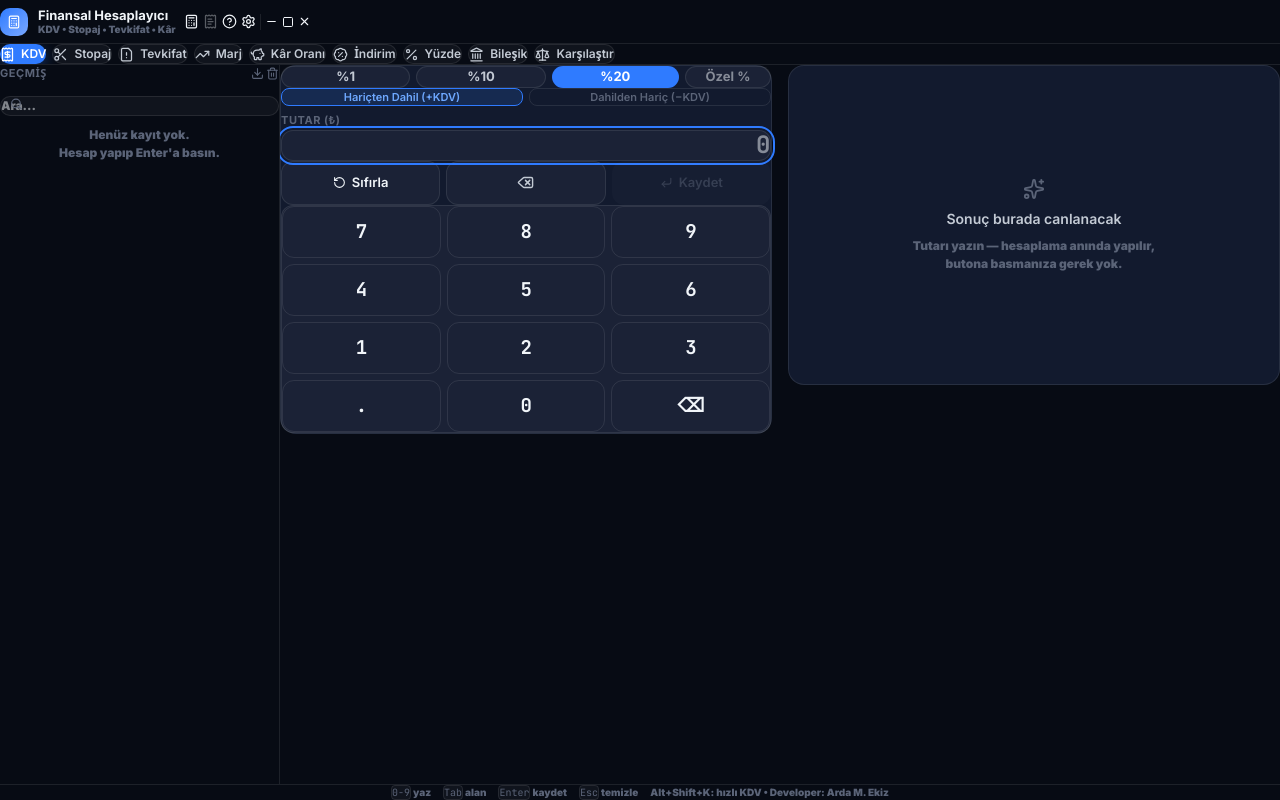
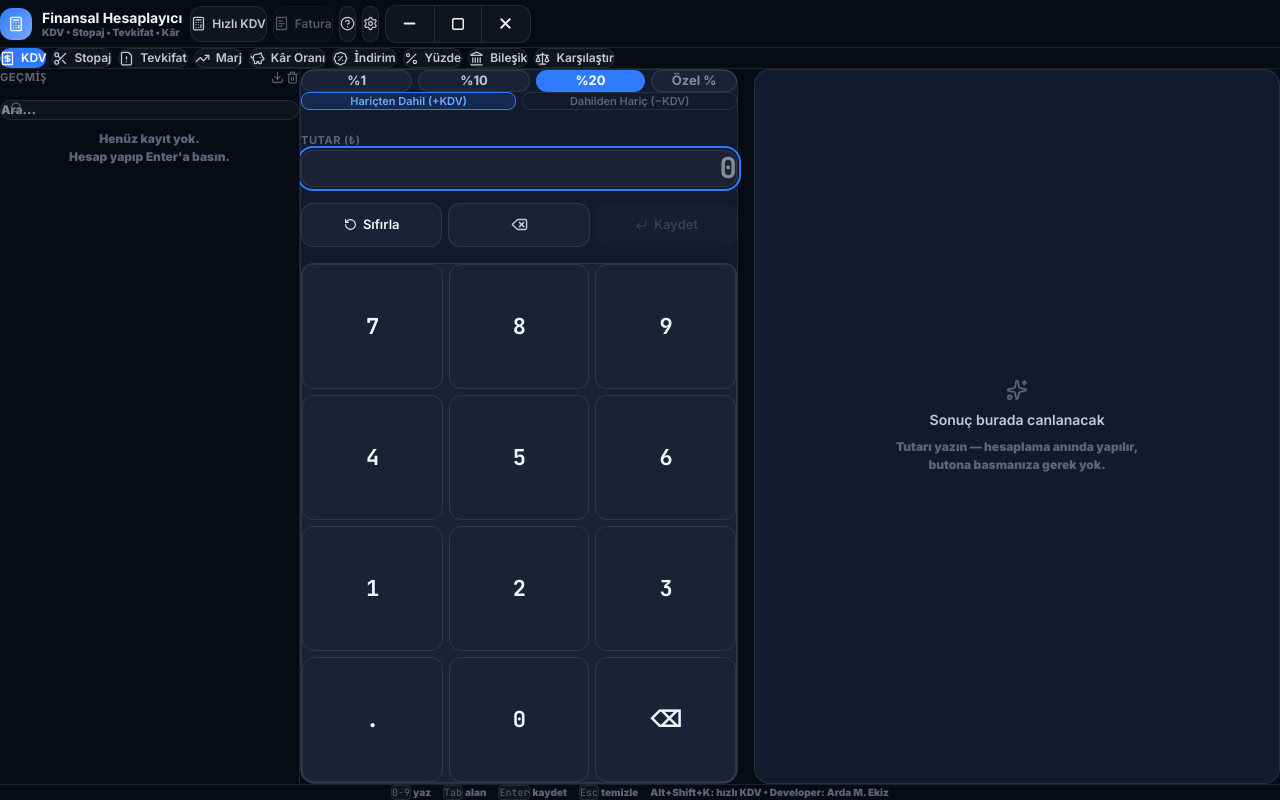
Before and after one commit to ArdaEkiz0/finansal-hesaplayici, a React (Vite) app: page / in a window 1280 px wide. Built offline with nearby package versions, Linux system fonts and the light colour scheme.

Commit message:
Pencere kontrolleri buyutuldu, uygulama tam ekran aciliyor, tus takimi ekrani dolduruyor

```diff
--- a/electron/main.ts
+++ b/electron/main.ts
@@ -174,7 +174,12 @@ function createMainWindow(): void {
     setTimeout(() => {
       if (splashWindow) splashWindow.close();
       mainWindow?.show();
+      mainWindow?.maximize();
     }, 3500);
+  });
+
+  mainWindow.webContents.on("preload-error", (_e, preloadPath, err) => {
+    log(`Preload hatasi: ${preloadPath} - ${err}`);
   });
 
   mainWindow.on("closed", () => {
--- a/src/App.tsx
+++ b/src/App.tsx
@@ -21,12 +21,12 @@ function MainApp() {
       <ModeSelector />
 
       <div className="flex-1 flex min-h-0 overflow-hidden">
-        <div className="hidden xl:block w-[280px] shrink-0 min-h-0" style={{ borderRight: "1px solid var(--color-glass-border)" }}>
+        <div className="hidden xl:block w-[300px] shrink-0 min-h-0" style={{ borderRight: "1px solid var(--color-glass-border)" }}>
           <HistoryPanel />
         </div>
 
-        <main className="flex-1 min-w-0 min-h-0 overflow-y-auto">
-          <div className="h-full w-full max-w-[1100px] mx-auto px-4 sm:px-6 py-4 grid gap-4 lg:grid-cols-[minmax(0,1fr)_minmax(0,1fr)] items-start">
+        <main className="flex-1 min-w-0 min-h-0 flex flex-col overflow-hidden">
+          <div className="flex-1 min-h-0 w-full max-w-[1440px] mx-auto px-4 sm:px-6 py-4 grid gap-4 lg:grid-cols-[minmax(0,5fr)_minmax(0,6fr)] items-stretch overflow-y-auto">
             <CalcPanel />
             <ResultPanel />
           </div>
--- a/src/components/CalcPanel.tsx
+++ b/src/components/CalcPanel.tsx
@@ -49,7 +49,7 @@ export function CalcPanel() {
   const digits = ["7", "8", "9", "4", "5", "6", "1", "2", "3", ".", "0", "⌫"];
 
   return (
-    <section className="card p-4 space-y-4 min-w-0">
+    <section className="card p-4 gap-4 min-w-0 h-full flex flex-col min-h-[540px]">
       {(mode === "kdv" || mode === "tevkifat" || mode === "kdvCompare") && (
         <div className="space-y-2">
           <div className="flex gap-1.5">
@@ -192,11 +192,11 @@ export function CalcPanel() {
         )}
       </div>
 
-      <div className="card-soft p-2">
-        <div className="grid grid-cols-3 gap-1.5">
+      <div className="card-soft p-2 flex-1 min-h-0 flex flex-col">
+        <div className="grid grid-cols-3 grid-rows-4 gap-1.5 flex-1 min-h-0">
           {digits.map((d) => (
             <button key={d} onClick={() => (d === "⌫" ? deleteLast() : appendDigit(d))}
-              className="h-[52px] rounded-xl font-bold text-[19px] num-display btn-press focus-ring"
+              className="h-full min-h-[52px] rounded-xl font-bold text-[22px] num-display btn-press focus-ring"
               style={{ background: "var(--color-bg-elevated)", color: "var(--color-text-primary)", border: "1px solid var(--color-glass-border)" }}>
               {d}
             </button>
--- a/src/components/ResultPanel.tsx
+++ b/src/components/ResultPanel.tsx
@@ -59,7 +59,7 @@ export function ResultPanel() {
   }
 
   return (
-    <section className="card p-5 space-y-4 min-w-0 anim-fade-up" key={result.display + result.detail}>
+    <section className="card p-5 space-y-4 min-w-0 anim-fade-up h-full flex flex-col" key={result.display + result.detail}>
       <div className="flex items-center justify-between gap-2">
         <span className="text-[11px] font-bold uppercase tracking-wider truncate" style={{ color: "var(--color-text-tertiary)" }}>{result.detail}</span>
         <span className="text-[10px] px-2 py-0.5 rounded-full font-bold shrink-0" style={{ background: "rgba(22,185,129,.14)", color: "var(--color-success)" }}>CANLI</span>
@@ -86,7 +86,7 @@ export function ResultPanel() {
       </div>
 
       {result.rows && result.rows.length > 0 && (
-        <div className="card-soft p-1.5">
+        <div className="card-soft p-1.5 flex-1 min-h-0 overflow-y-auto">
           {result.rows.map((d, i) => (
             <button key={i} onClick={() => copyText(d.value, `${d.label} kopyalandı`)} title="Kopyalamak için tıkla"
               className="w-full flex items-center justify-between px-2.5 py-2 rounded-lg text-left btn-press"
--- a/src/components/TitleBar.tsx
+++ b/src/components/TitleBar.tsx
@@ -1,5 +1,5 @@
 import { useStore } from "../store/useStore";
-import { Minus, Square, X, Settings, HelpCircle, Calculator, ReceiptText } from "lucide-react";
+import { Minus, Square, Copy, X, Settings, HelpCircle, Calculator, ReceiptText } from "lucide-react";
 import { useState, useEffect } from "react";
 
 export function TitleBar() {
@@ -9,53 +9,82 @@ export function TitleBar() {
   const toggleInvoice = useStore((s) => s.toggleInvoice);
   const result = useStore((s) => s.result);
   const [isMax, setIsMax] = useState(false);
+  const [noBridge, setNoBridge] = useState(false);
 
   useEffect(() => {
     const api = (window as unknown as { electronAPI?: { onMaximizeChange?: (cb: (_e: unknown, m: boolean) => void) => void; isMaximized?: () => Promise<boolean> } }).electronAPI;
-    api?.onMaximizeChange?.((_e, m) => setIsMax(m));
-    api?.isMaximized?.().then(setIsMax).catch(() => {});
+    if (!api) {
+      setNoBridge(true);
+      return;
+    }
+    api.onMaximizeChange?.((_e, m) => setIsMax(m));
+    api.isMaximized?.().then(setIsMax).catch(() => {});
   }, []);
 
   const api = (window as unknown as { electronAPI?: { minimize?: () => void; maximize?: () => void; close?: () => void } }).electronAPI;
 
-  const iconBtn = "no-drag p-2 rounded-lg btn-press focus-ring transition-colors";
-  const iconColor = "var(--color-text-tertiary)";
+  const toolBtn =
+    "no-drag flex items-center gap-1.5 px-2.5 h-9 rounded-xl btn-press focus-ring transition-colors text-[12px] font-semibold";
+  const winBtn =
+    "no-drag flex items-center justify-center w-12 h-9 btn-press focus-ring transition-colors";
 
   return (
-    <div className="drag-region flex items-center h-11 px-3 shrink-0 gap-2" style={{ background: "var(--color-bg-base)", borderBottom: "1px solid var(--color-glass-border)" }}>
+    <div
+      className="drag-region flex items-center h-12 px-3 shrink-0 gap-2 select-none"
+      style={{ background: "var(--color-bg-base)", borderBottom: "1px solid var(--color-glass-border)" }}
+      onDoubleClick={() => api?.maximize?.()}
+    >
       <div className="flex items-center gap-2.5 min-w-0">
-        <div className="w-7 h-7 rounded-[10px] flex items-center justify-center shrink-0" style={{ background: "linear-gradient(135deg, #2f7bff, #7aa8ff)" }}>
-          <Calculator size={14} className="text-white" />
+        <div className="w-8 h-8 rounded-xl flex items-center justify-center shrink-0" style={{ background: "linear-gradient(135deg, #2f7bff, #7aa8ff)" }}>
+          <Calculator size={16} className="text-white" />
         </div>
         <div className="leading-tight min-w-0">
-          <div className="text-[13px] font-bold truncate">Finansal Hesaplayıcı</div>
+          <div className="text-[14px] font-bold truncate">Finansal Hesaplayıcı</div>
           <div className="text-[10px] truncate" style={{ color: "var(--color-text-ghost)" }}>KDV • Stopaj • Tevkifat • Kâr</div>
         </div>
       </div>
 
-      <div className="ml-auto flex items-center gap-1">
-        <button title="Hızlı hesap" onClick={toggleWidget} className={iconBtn} style={{ color: iconColor }}>
-          <Calculator size={15} />
+      <div className="ml-auto flex items-center gap-1.5">
+        <button title="Hızlı hesap (Alt+Shift+K)" onClick={toggleWidget} className={toolBtn}
+          style={{ color: "var(--color-text-secondary)", background: "var(--color-glass)", border: "1px solid var(--color-glass-border)" }}>
+          <Calculator size={15} /> <span className="hidden md:inline">Hızlı KDV</span>
         </button>
-        <button title="Fatura önizleme" onClick={toggleInvoice} disabled={!result} className={iconBtn} style={{ color: iconColor, opacity: result ? 1 : 0.35 }}>
-          <ReceiptText size={15} />
+        <button title="Fatura önizleme" onClick={toggleInvoice} disabled={!result} className={toolBtn}
+          style={{ color: "var(--color-text-secondary)", background: "var(--color-glass)", border: "1px solid var(--color-glass-border)", opacity: result ? 1 : 0.4 }}>
+          <ReceiptText size={15} /> <span className="hidden md:inline">Fatura</span>
         </button>
-        <button title="Yardım" onClick={toggleHelp} className={iconBtn} style={{ color: iconColor }}>
+        <button title="Yardım (F1)" onClick={toggleHelp} className={toolBtn}
+          style={{ color: "var(--color-text-secondary)", background: "var(--color-glass)", border: "1px solid var(--color-glass-border)" }}>
           <HelpCircle size={15} />
         </button>
-        <button title="Ayarlar" onClick={toggleSettings} className={iconBtn} style={{ color: iconColor }}>
+        <button title="Ayarlar (F2)" onClick={toggleSettings} className={toolBtn}
+          style={{ color: "var(--color-text-secondary)", background: "var(--color-glass)", border: "1px solid var(--color-glass-border)" }}>
           <Settings size={15} />
         </button>
-        <div className="w-px h-4 mx-1" style={{ background: "var(--color-glass-border)" }} />
-        <button title="Küçült" onClick={() => api?.minimize?.()} className={iconBtn} style={{ color: iconColor }}>
-          <Minus size={13} />
-        </button>
-        <button title={isMax ? "Pencereden çık" : "Büyüt"} onClick={() => api?.maximize?.()} className={iconBtn} style={{ color: iconColor }}>
-          <Square size={12} />
-        </button>
-        <button title="Kapat" onClick={() => api?.close?.()} className={`${iconBtn} hover:!text-white`} onMouseEnter={(e) => (e.currentTarget.style.background = "#e5484d")} onMouseLeave={(e) => (e.currentTarget.style.background = "transparent")}>
-          <X size={13} />
-        </button>
+
+        <div className="flex items-center rounded-xl overflow-hidden ml-1" style={{ border: "1px solid var(--color-glass-border)", background: "var(--color-glass)" }} title={noBridge ? "Masaüstü köprüsü yok" : ""}>
+          <button title="Alta al (küçült)" aria-label="Alta al"
+            onClick={() => api?.minimize?.()}
+            className={`${winBtn}`} style={{ color: "var(--color-text-primary)" }}
+            onMouseEnter={(e) => (e.currentTarget.style.background = "var(--color-glass-hover)")}
+            onMouseLeave={(e) => (e.currentTarget.style.background = "transparent")}>
+            <Minus size={17} strokeWidth={2.5} />
+          </button>
+          <button title={isMax ? "Pencereden çık" : "Tam ekran yap"} aria-label="Büyüt"
+            onClick={() => api?.maximize?.()}
+            className={`${winBtn}`} style={{ color: "var(--color-text-primary)", borderLeft: "1px solid var(--color-glass-border)", borderRight: "1px solid var(--color-glass-border)" }}
+            onMouseEnter={(e) => (e.currentTarget.style.background = "var(--color-glass-hover)")}
+            onMouseLeave={(e) => (e.currentTarget.style.background = "transparent")}>
+            {isMax ? <Copy size={14} strokeWidth={2.5} /> : <Square size={14} strokeWidth={2.5} />}
+          </button>
+          <button title="Kapat" aria-label="Kapat"
+            onClick={() => api?.close?.()}
+            className={`${winBtn}`} style={{ color: "var(--color-text-primary)" }}
+            onMouseEnter={(e) => { e.currentTarget.style.background = "#e5484d"; e.currentTarget.style.color = "#fff"; }}
+            onMouseLeave={(e) => { e.currentTarget.style.background = "transparent"; e.currentTarget.style.color = "var(--color-text-primary)"; }}>
+            <X size={17} strokeWidth={2.5} />
+          </button>
+        </div>
       </div>
     </div>
   );
--- a/src/components/WidgetWindow.tsx
+++ b/src/components/WidgetWindow.tsx
@@ -1,5 +1,5 @@
 import { useState, useEffect } from "react";
-import { X, Calculator, Copy, Check } from "lucide-react";
+import { X, Minus, Calculator, Copy, Check } from "lucide-react";
 import { calculateKDV, formatTurkishNumber, toDecimal, numberToTurkishWords } from "../core/engine";
 
 /** Ayri always-on-top BrowserWindow icinde calisan mini hesaplayici (?widget=1). */
@@ -69,7 +69,12 @@ export function WidgetWindow() {
         <span className="text-[12px] font-bold">Hızlı KDV</span>
         <span className="text-[9px] px-1.5 py-0.5 rounded font-bold" style={{ background: "rgba(22,185,129,.14)", color: "var(--color-success)" }}>CANLI</span>
         <div className="ml-auto flex items-center">
-          <button title="Kapat (Alt+Shift+K ile geri açılır)" onClick={close} className="no-drag p-1.5 rounded-lg btn-press" style={{ color: "var(--color-text-ghost)" }}>
+          <button title="Alta al (gizle)" onClick={close} className="no-drag p-1.5 rounded-lg btn-press" style={{ color: "var(--color-text-secondary)" }}>
+            <Minus size={13} strokeWidth={2.5} />
+          </button>
+          <button title="Kapat (Alt+Shift+K ile geri açılır)" onClick={close} className="no-drag p-1.5 rounded-lg btn-press" style={{ color: "var(--color-text-ghost)" }}
+            onMouseEnter={(e) => { e.currentTarget.style.background = "#e5484d"; e.currentTarget.style.color = "#fff"; }}
+            onMouseLeave={(e) => { e.currentTarget.style.background = "transparent"; e.currentTarget.style.color = "var(--color-text-ghost)"; }}>
             <X size={13} />
           </button>
         </div>
--- a/src/index.css
+++ b/src/index.css
@@ -115,8 +115,8 @@ body {
   display: block;
   max-width: 100%;
 }
-.fluid-number { font-size: clamp(1.6rem, 4vw, 2.6rem); line-height: 1.1; }
-.fluid-number-sm { font-size: clamp(1.1rem, 2.5vw, 1.5rem); line-height: 1.2; }
+.fluid-number { font-size: clamp(2.2rem, 5vw, 3.4rem); line-height: 1.05; }
+.fluid-number-sm { font-size: clamp(1.3rem, 3vw, 1.8rem); line-height: 1.2; }
 
 .gradient-text-result {
   background: linear-gradient(135deg, var(--color-primary-light), var(--color-primary));
```
